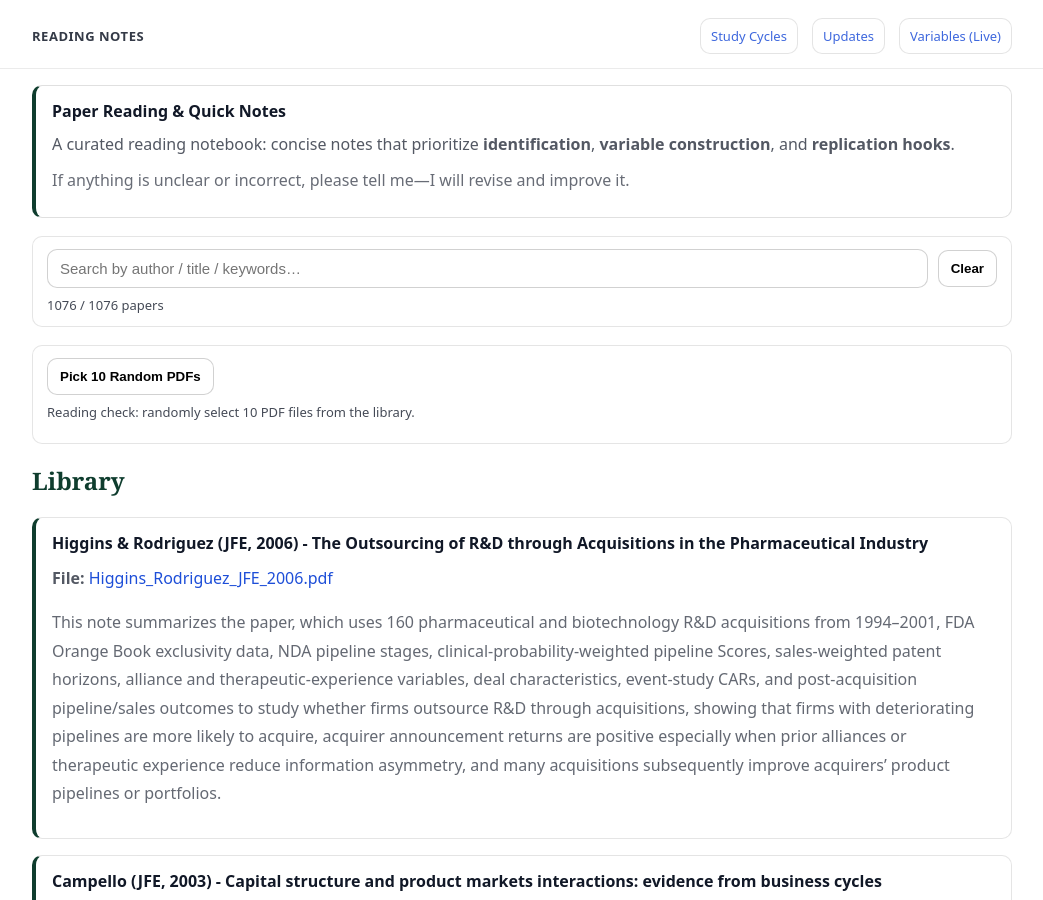
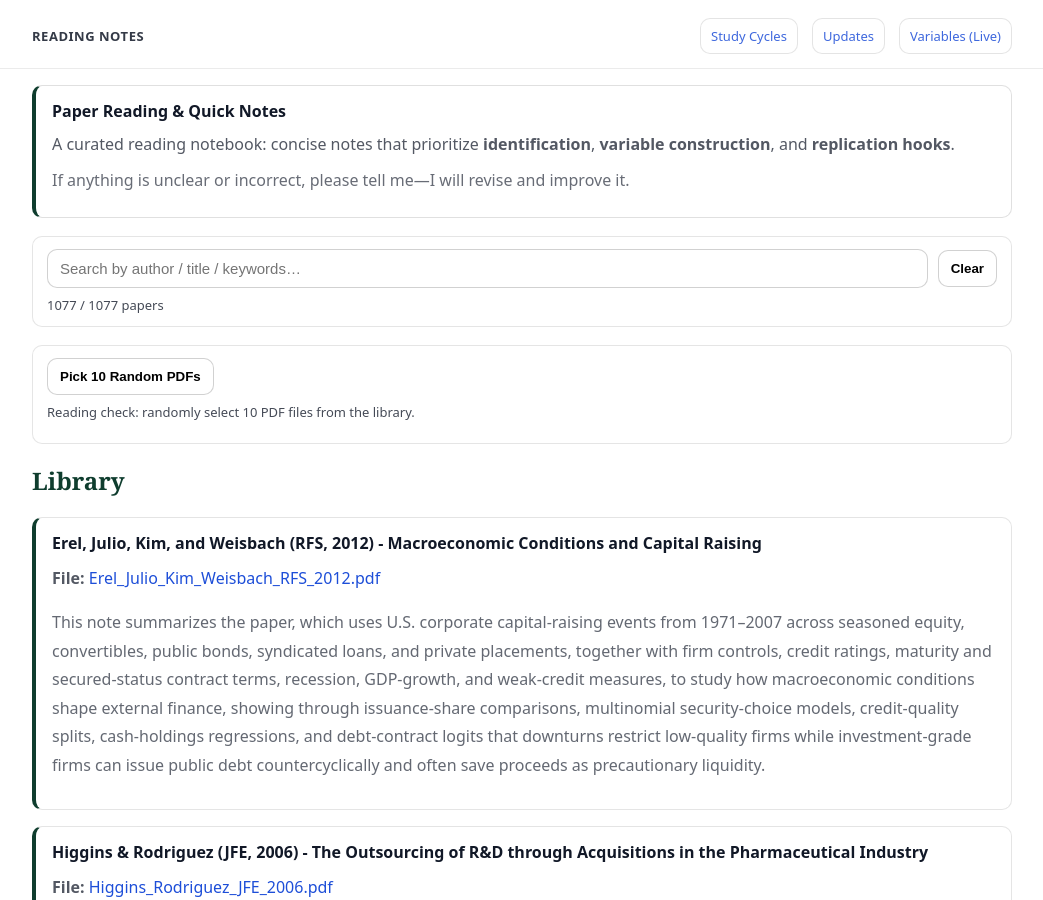
Before and after one commit to yaxinzn/study-archive, a Jekyll site: the page built from reading/index.md, in a window 1280 px wide and 900 px high. Shown: the whole window, without its empty margins (118-1161 px from the left). Built offline with Jekyll 4.4.1, drawn with Linux system fonts in a browser that asks for light colours.

Commit message:
Reading: add/update Erel_Julio_Kim_Weisbach_RFS_2012.pdf

```diff
--- a/_data/reading.yml
+++ b/_data/reading.yml
@@ -1,3 +1,7 @@
+- title: "Erel, Julio, Kim, and Weisbach (RFS, 2012) - Macroeconomic Conditions and Capital Raising"
+  file: "Erel_Julio_Kim_Weisbach_RFS_2012.pdf"
+  desc: "This note summarizes the paper, which uses U.S. corporate capital-raising events from 1971–2007 across seasoned equity, convertibles, public bonds, syndicated loans, and private placements, together with firm controls, credit ratings, maturity and secured-status contract terms, recession, GDP-growth, and weak-credit measures, to study how macroeconomic conditions shape external finance, showing through issuance-share comparisons, multinomial security-choice models, credit-quality splits, cash-holdings regressions, and debt-contract logits that downturns restrict low-quality firms while investment-grade firms can issue public debt countercyclically and often save proceeds as precautionary liquidity."
+
 - title: "Higgins & Rodriguez (JFE, 2006) - The Outsourcing of R&D through Acquisitions in the Pharmaceutical Industry"
   file: "Higgins_Rodriguez_JFE_2006.pdf"
   desc: "This note summarizes the paper, which uses 160 pharmaceutical and biotechnology R&D acquisitions from 1994–2001, FDA Orange Book exclusivity data, NDA pipeline stages, clinical-probability-weighted pipeline Scores, sales-weighted patent horizons, alliance and therapeutic-experience variables, deal characteristics, event-study CARs, and post-acquisition pipeline/sales outcomes to study whether firms outsource R&D through acquisitions, showing that firms with deteriorating pipelines are more likely to acquire, acquirer announcement returns are positive especially when prior alliances or therapeutic experience reduce information asymmetry, and many acquisitions subsequently improve acquirers’ product pipelines or portfolios."
```
Also changed, not shown: 1 other file.
